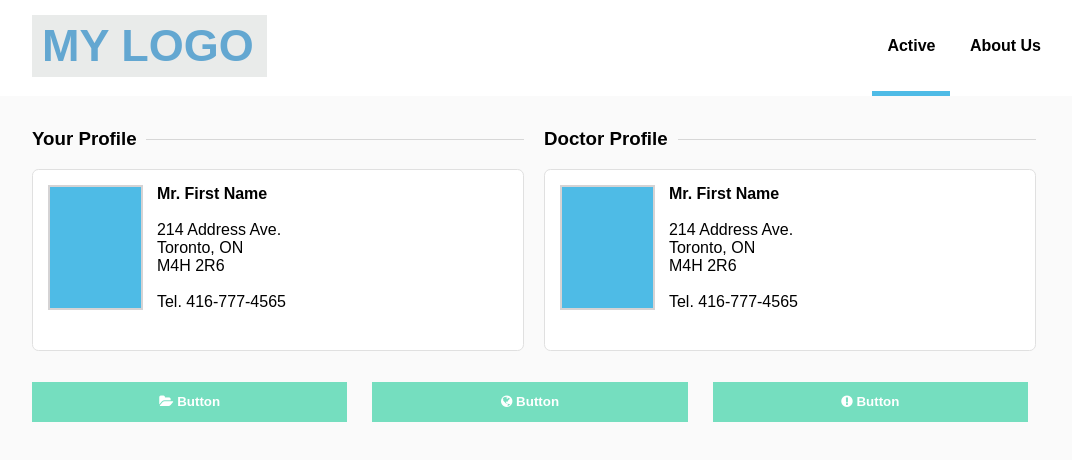
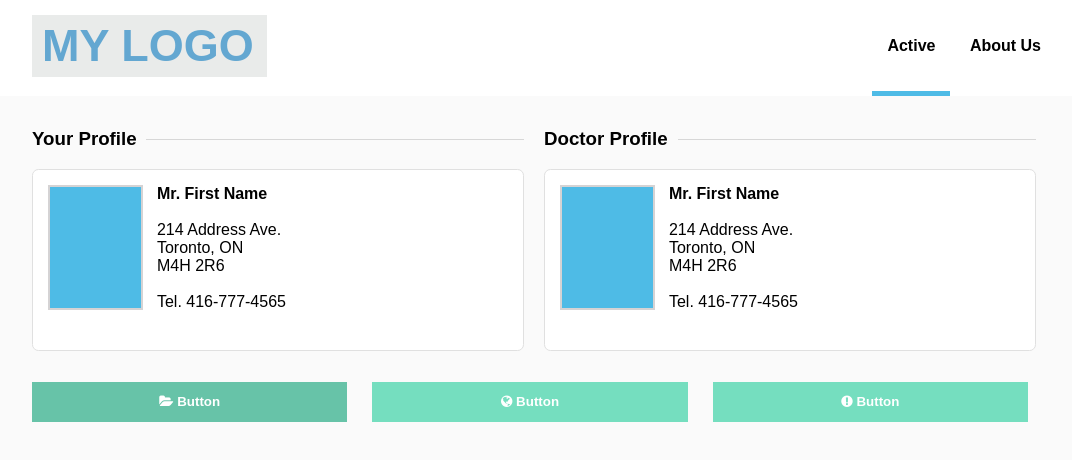
Before and after one commit to visampaio/Responsive-website-practice, a plain HTML site: page index.html in a window 1280 px wide. In both pictures the pointer is over the button 285 px from the left and 401 px from the top of the page. Shown: the whole page, without its empty margins (96-1168 px from the left). Drawn offline with Linux system fonts and the light colour scheme.

Commit message:
Final version

```diff
--- a/landpage.css
+++ b/landpage.css
@@ -155,6 +155,12 @@ button {
   border: none;
   color: white;
   font-weight: bold;
+  cursor: pointer;
+}
+
+button:hover {
+  background-color: #67c3a8;
+  transition: 0.2s ease;
 }
 
 /**** Mobile mode styles ****/
```
